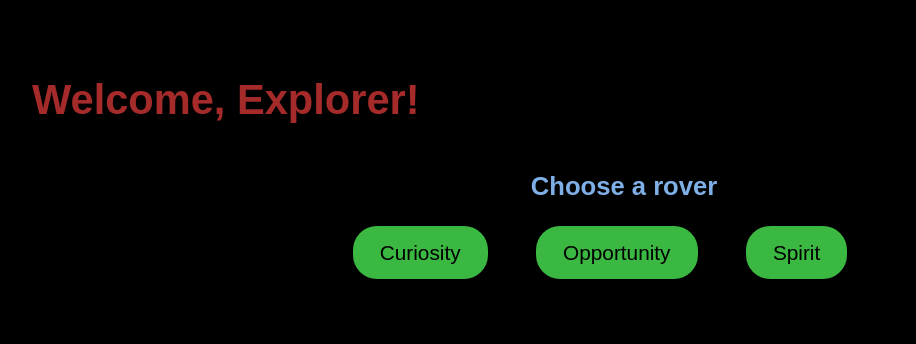
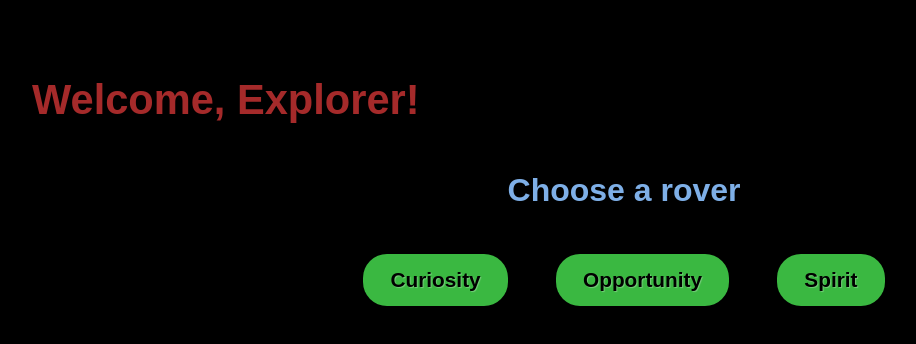
Before and after one commit to Jaijer/NasaProject, a website: page project/src/public/index.html in a window 1280 px wide. Shown: the whole page, without its empty margins (16-932 px from the left). Drawn offline with Linux system fonts and the light colour scheme; no server answers.

Commit message:
good to go

```diff
--- a/project/src/public/assets/stylesheets/index.css
+++ b/project/src/public/assets/stylesheets/index.css
@@ -33,10 +33,11 @@
 
 .roverBtn {
   font-size: 1.3rem;
-  margin-right: 3rem;
+  margin-right: 1.5rem;
+  margin-left: 1.5rem;
   padding: 0.9rem 1.7rem 0.9rem 1.7rem;
   background-color: rgba(68, 214, 76, 0.864);
-  border: none;
+  text-shadow: 1px 1px 1px rgba(255, 255, 255, 0.299);  border: none;
   border-radius: 1.5rem;
   transition-duration: 0.7s;
 }
@@ -56,23 +57,65 @@
   height: 28rem;
 }
 
-footer {
-  /* footer styles */
+p {
+  text-align: center;
+  font-size: 1.1rem;
+}
+
+/* -------------------   MOBILE   -------------- */
+@media (min-width: 250px) {
+  .buttons{
+    flex-direction: column;
+  }
+
+  .roverBtn {
+    margin-top: 0.8rem;
+    font-size: 1rem;
+    font-weight: 600;
+    padding: 0.7rem 0 0.7rem 0;
+  }
+
+  img {
+    height: 20rem;
+  }
 }
 
 /* -------------------  TABLET  --------------------- */
 @media (min-width: 768px) {
-  /* use mobile */
+  .buttons{
+    flex-direction: row;
+  }
+
+  .roverBtn {
+    font-size: 1.2rem;
+    margin-right: 1rem;
+    margin-left: 1rem;
+    padding: 0.9rem 1.7rem 0.9rem 1.7rem;
+  }
+
+  #choose {
+    font-size: 1.8rem;
+  }
+
+  img {
+    height: 26rem;
+  }
 }
 
 /* -------------------  DESKTOP  -------------------- */
 
-@media (min-width: 1224px) {
-  /* use mobile */
+@media (min-width: 1024px) {
+  .roverBtn {
+    font-size: 1.3rem;
+    margin-right: 1.5rem;
+    margin-left: 1.5rem;
+  }
+
+  #choose {
+    font-size: 2rem;
+  }
+
+  img {
+    height: 33rem;
+  }
 }
-
-/* -------------------  LARGE SCREENS  -------------- */
-
-@media (min-width: 1824px) {
-  /* use mobile */
-}
--- a/project/src/public/client.js
+++ b/project/src/public/client.js
@@ -1,3 +1,5 @@
+//Final version
+
 let store = {
     user: { name: "Explorer" },
     apod: '',
```
